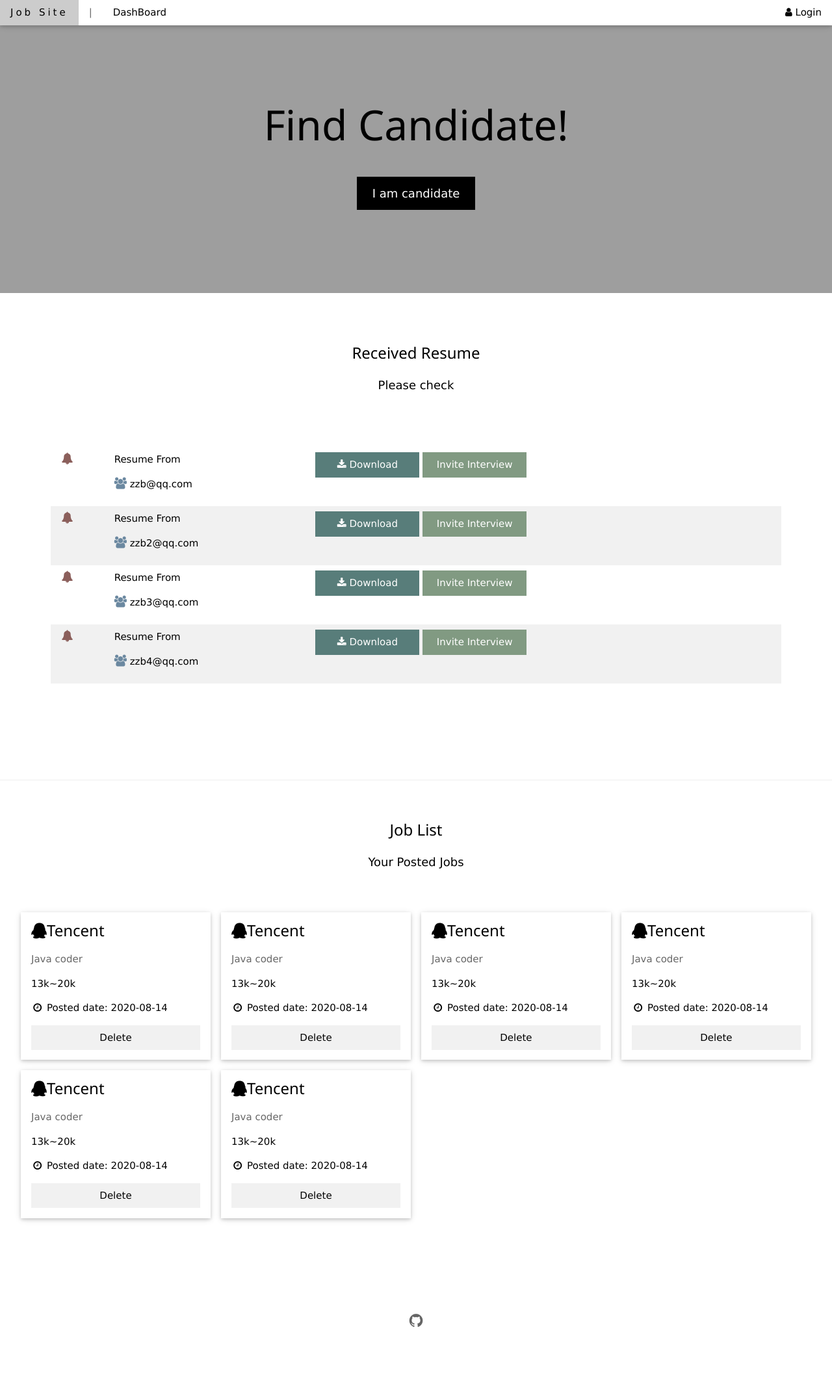
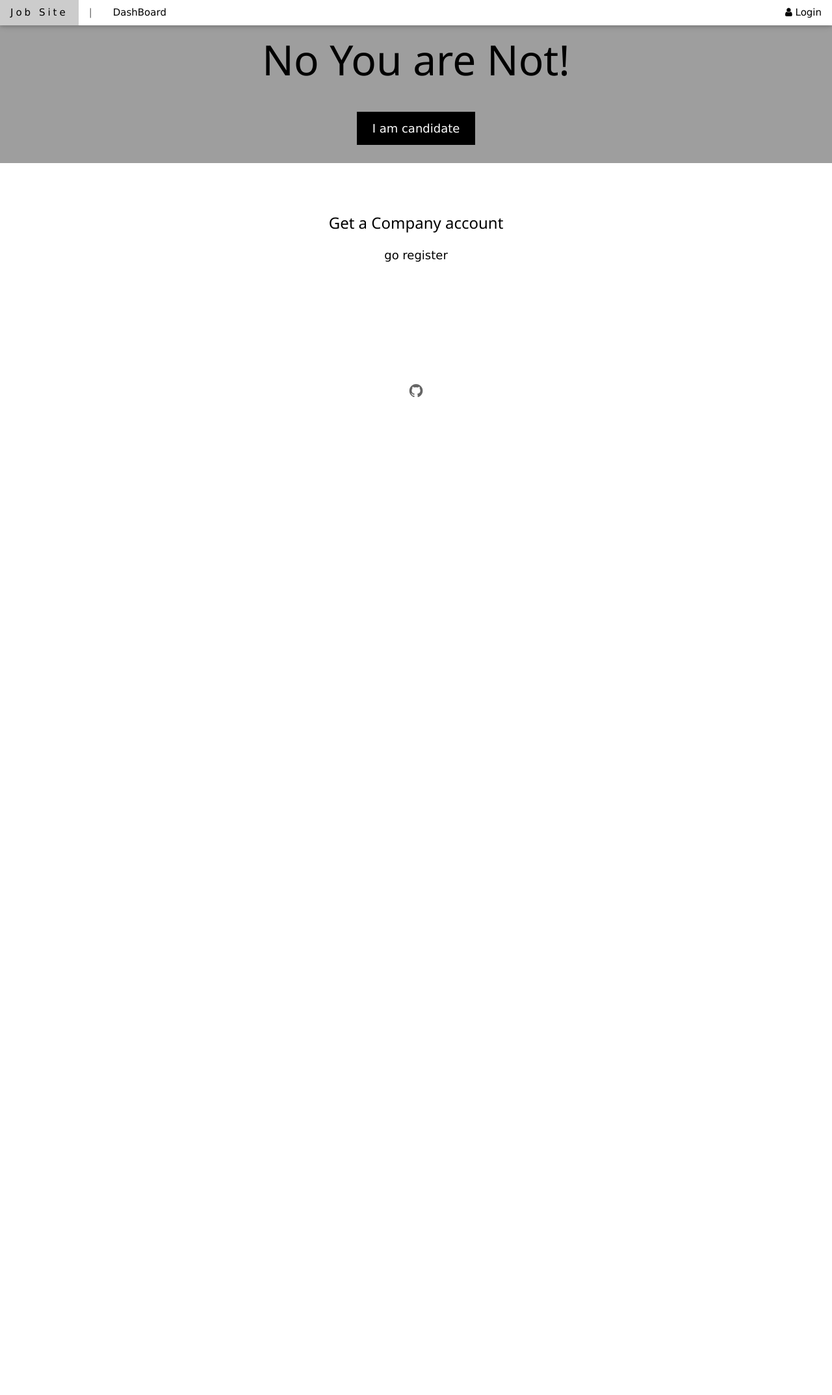
Before and after one commit to zzzbbb55/job_site, a Django app: page /recruiter_page/ in a window 1280 px wide. Shown: the whole page at 65% size. After the commit the page ends 612 px from the top, so only its background shows below. Run offline with Django 3.2, Linux system fonts and the light colour scheme; data comes from the database, SQL or seed files in the repository; both versions use the stored data as it was after the commit.

Commit message:
add resume lsit page and send resume module

```diff
--- a/job_site/templates/base.html
+++ b/job_site/templates/base.html
@@ -69,6 +69,7 @@ window.onload = function get_status(){
 
 }
 
+{% block script_func %}{% endblock %};
 function user_load(){
         var not_dis_user = document.getElementById('username_storage').innerText;
         var not_dis_user_type = document.getElementById('usertype_storage').innerText;
@@ -102,19 +103,6 @@ function user_load(){
 
 };
 
-// function user_logout(){
-//         var Http = new XMLHttpRequest();
-//         var url = "http://10.62.89.250:8090/logout"
-//         Http.open("POST",url);
-//         Http.setRequestHeader("Content-Type", "application/x-www-form-urlencoded");
-//         Http.send();
-//         Http.onreadystatechange=(e)=>{
-//             if (Http.readyState === 4){
-//             var extra_json = Http.responseText;
-//             window.location.href="http://10.62.89.250:8090/lcc"
-//             };
-//     };
-// };
 
 function openNav() {
   var x = document.getElementById("navDemo");
--- a/job_site/templates/recruiter_page.html
+++ b/job_site/templates/recruiter_page.html
@@ -20,10 +20,10 @@
 
     {% block content %}
 
-
+    {%if user_type == "recruiter" %}
 
     <!-- Header -->
-    <header class="w3-container w3-grey w3-center" style="padding:128px 16px">
+    <header class="w3-container w3-grey w3-center" style="padding:28px 16px">
       <h1 class="w3-margin w3-jumbo">Find Candidate!</h1>
       <!-- <p class="w3-xlarge">Template by w3.css</p> -->
       <button class="w3-button w3-black w3-padding-large w3-large w3-margin-top"
@@ -31,148 +31,92 @@
     </header>
 
  <!-- resume list Section -->
- <div class="w3-container w3-padding-64" style="padding:28px 16px" id="received">
+ <div class="w3-container w3-padding-64" style="padding:28px 1px" id="received">
   <h3 class="w3-center">Received Resume</h3>
     <p class="w3-center w3-large">Please check</p>
+    {%if not received_resume_list %}
+      <p class="w3-center w3-opacity"><i class="fa fa-info-circle w3-text-orange"></i> You have Never recevied a resume</p>
+
+
+      {%else%}
       <div class="w3-row-padding w3-grayscale w3-center w3-padding-64" style="padding-left:5%;padding-right:5%;">
-    <table class="w3-table w3-striped w3-white">
+      <table  class="w3-table w3-striped w3-bordered w3-border w3-hoverable w3-white">
+        {% for received_resume in received_resume_list %}
         <tr>
           <td><i class="fa fa-bell w3-text-red w3-large"></i></td>
-        <td>Resume From
-          <p><i class="fa fa-users w3-text-blue w3-large"></i> zzb@qq.com</p>
+          <td>
+            <p>From : <i class="fa fa-users w3-text-blue w3-large"></i> {{received_resume.user}} </p>
+            <p>for : {{received_resume.job}}</p>
             </td>
           <td><button class="w3-button w3-teal " style="width: 160px;"><i class="fa fa-download"></i> Download</button>
             <button class="w3-button w3-green " style="width: 160px;">Invite Interview</button></td>
           <!-- <td><button class="w3-button w3-green "><i class="fa fa-download"></i> Invite Interview</button></td> -->
         </tr>
-      <tr>
-        <td><i class="fa fa-bell w3-text-red w3-large"></i></td>
-        <td>Resume From
-          <p><i class="fa fa-users w3-text-blue w3-large"></i> zzb2@qq.com</p>
-          </td>
-          <td><button class="w3-button w3-teal " style="width: 160px;"><i class="fa fa-download"></i> Download</button>
-            <button class="w3-button w3-green " style="width: 160px;">Invite Interview</button></td>
-        <!-- <td><button class="w3-button w3-green "><i class="fa fa-download"></i> Invite Interview</button></td> -->
-      </tr>
-      <tr>
-        <td><i class="fa fa-bell w3-text-red w3-large"></i></td>
-        <td>Resume From
-          <p><i class="fa fa-users w3-text-blue w3-large"></i> zzb3@qq.com</p>
-          </td>
-          <td><button class="w3-button w3-teal " style="width: 160px;"><i class="fa fa-download"></i> Download</button>
-            <button class="w3-button w3-green " style="width: 160px;">Invite Interview</button></td>
-        <!-- <td><button class="w3-button w3-green "><i class="fa fa-download"></i> Invite Interview</button></td> -->
-      </tr>
-      <tr>
-        <td><i class="fa fa-bell w3-text-red w3-large"></i></td>
-        <td>Resume From
-          <p><i class="fa fa-users w3-text-blue w3-large"></i> zzb4@qq.com</p>
-          </td>
-          <td><button class="w3-button w3-teal " style="width: 160px;"><i class="fa fa-download"></i> Download</button>
-            <button class="w3-button w3-green " style="width: 160px;">Invite Interview</button></td>
-        <!-- <td><button class="w3-button w3-green "><i class="fa fa-download"></i> Invite Interview</button></td> -->
-      </tr>
-    </table></div>
+
+        {% endfor %}
+      </table>
+
+
     </div>
+    {%endif%}
+  </div>
+
     <hr>
     <!-- Team Section -->
 <div class="w3-container" style="padding:28px 16px" id="joblist">
     <h3 class="w3-center">Job List</h3>
     <p class="w3-center w3-large">Your Posted Jobs</p>
     <div class="w3-row-padding w3-grayscale" style="margin-top:64px">
+      {% for job in display_job_list %}
+
         <div class="w3-col l3 m6 w3-margin-bottom">
           <div class="w3-card">
             <!-- <img src="/w3images/team2.jpg" alt="John" style="width:100%"> -->
             <div class="w3-container">
-            <h3><i class="fa fa-qq"></i>Tencent</h3>
-            <p class="w3-opacity">Java coder</p>
-            <p>13k~20k</p>
-              <p><i class="fa fa-fw fa-clock-o"></i>  Posted date: 2020-08-14</p>
-               <p><button class="w3-button w3-light-grey w3-block">Delete</button></p>
+
+              <h3>{{ job.job_title }}<a style="padding-bottom: 10px;"></a></h3>
+              <!-- <p class="w3-text-red">{{ job.salary }}</p> -->
+              <h5 class="w3-text-red" style="margin-bottom: 0px;margin-top:5px">
+                <i class="fa fa-jpy w3-opacity fa-1 w3-text-dark-gray" style="font-size:12px"></i>  {{ job.salary }}</h5>
+              <p class="w3-opacity"><i class="fa fa-building-o"></i>  {{ job.company }}</p>
+              <p class="w3-opacity"><i class="fa fa-map-marker"></i>  {{ job.location }}</p>
+              <div  class="w3-opacity">
+                  <h6><strong>requirements :</strong></h6>
+                  <div style="white-space: pre-line; overflow:auto;height: 80px;">{{ job.requirements }}</div>
+              </div>
+              <p><i class="fa fa-fw fa-clock-o"></i>  Posted date: {{ job.data }}</p>
+              <div style="display: none;" id={{job.id}}>{{job.received_resume}}</div>
+
+              <form action="/delete_job/" method="post">
+
+                <input style="display:none" type="text" name="job_id" value="{{job.id}}" id="" placeholder="" >
+                <input style="display:none" type="text" name="username" value="{{username}}" id="" placeholder="" >
+                <p><input  type="submit" class="w3-button w3-light-grey w3-block"  value="Delete Job" ></i></input></p>
+
+              </form>
+
+
             </div>
           </div>
         </div>
-      <div class="w3-col l3 m6 w3-margin-bottom">
-        <div class="w3-card">
-          <!-- <img src="/w3images/team1.jpg" alt="Jane" style="width:100%"> -->
-          <div class="w3-container">
-            <h3><i class="fa fa-qq"></i>Tencent</h3>
-            <p class="w3-opacity">Java coder</p>
-            <p>13k~20k</p>
-              <p><i class="fa fa-fw fa-clock-o"></i>  Posted date: 2020-08-14</p>
-               <p><button class="w3-button w3-light-grey w3-block">Delete</button></p>          </div>
+        {% endfor %}
+
+
+
   </div>
 </div>
-      <div class="w3-col l3 m6 w3-margin-bottom">
-        <div class="w3-card">
-          <!-- <img src="/w3images/team3.jpg" alt="Mike" style="width:100%"> -->
-          <div class="w3-container">
-            <h3><i class="fa fa-qq"></i>Tencent</h3>
-            <p class="w3-opacity">Java coder</p>
-            <p>13k~20k</p>
-                <p><i class="fa fa-fw fa-clock-o"></i>  Posted date: 2020-08-14</p>
-               <p><button class="w3-button w3-light-grey w3-block">Delete</button></p>          </div>
+
+{%else%}
+<header class="w3-container w3-grey w3-center" style="padding:28px 16px">
+  <h1 class="w3-margin w3-jumbo">No You are Not!</h1>
+  <!-- <p class="w3-xlarge">Template by w3.css</p> -->
+  <button class="w3-button w3-black w3-padding-large w3-large w3-margin-top"
+  onclick="window.location.href='/index'">I am candidate</button>
+</header>
+
+<div class="w3-container w3-padding-64" style="padding:28px 1px" id="received">
+  <h3 class="w3-center">Get a Company account</h3>
+    <p class="w3-center w3-large">go register</p>
 </div>
-      </div>
-      <div class="w3-col l3 m6 w3-margin-bottom">
-        <div class="w3-card">
-          <!-- <img src="/w3images/team4.jpg" alt="Dan" style="width:100%"> -->
-          <div class="w3-container">
-            <h3><i class="fa fa-qq"></i>Tencent</h3>
-            <p class="w3-opacity">Java coder</p>
-            <p>13k~20k</p>
-              <p><i class="fa fa-fw fa-clock-o"></i>  Posted date: 2020-08-14</p>
-               <p><button class="w3-button w3-light-grey w3-block">Delete</button></p>          </div>
-        </div>
-      </div>
-      <div class="w3-col l3 m6 w3-margin-bottom">
-        <div class="w3-card">
-          <!-- <img src="/w3images/team4.jpg" alt="Dan" style="width:100%"> -->
-          <div class="w3-container">
-            <h3><i class="fa fa-qq"></i>Tencent</h3>
-            <p class="w3-opacity">Java coder</p>
-            <p>13k~20k</p>
-                <p><i class="fa fa-fw fa-clock-o"></i>  Posted date: 2020-08-14</p>
-               <p><button class="w3-button w3-light-grey w3-block">Delete</button></p>          </div>
-        </div>
-      </div>
-      <div class="w3-col l3 m6 w3-margin-bottom">
-        <div class="w3-card">
-          <!-- <img src="/w3images/team4.jpg" alt="Dan" style="width:100%"> -->
-          <div class="w3-container">
-            <h3><i class="fa fa-qq"></i>Tencent</h3>
-            <p class="w3-opacity">Java coder</p>
-            <p>13k~20k</p>
-              <p><i class="fa fa-fw fa-clock-o"></i>  Posted date: 2020-08-14</p>
-               <p><button class="w3-button w3-light-grey w3-block">Delete</button></p>          </div>
-        </div>
-      </div>
-    </div>
-  </div>
+{%endif%}
   {% endblock %}
-
-    <!-- Footer -->
-    <!-- <footer class="w3-container w3-padding-64 w3-center w3-opacity">
-      <div class="w3-xlarge w3-padding-32">
-        <i class="fa fa-facebook-official w3-hover-opacity"></i>
-        <i class="fa fa-instagram w3-hover-opacity"></i>
-        <i class="fa fa-snapchat w3-hover-opacity"></i>
-        <i class="fa fa-pinterest-p w3-hover-opacity"></i>
-        <i class="fa fa-twitter w3-hover-opacity"></i>
-        <i class="fa fa-linkedin w3-hover-opacity"></i>
-     </div>
-    </footer>
-
-    <script>
-    function myFunction() {
-      var x = document.getElementById("navDemo");
-      if (x.className.indexOf("w3-show") == -1) {
-        x.className += " w3-show";
-      } else {
-        x.className = x.className.replace(" w3-show", "");
-      }
-    }
-    </script>
-
-    </body>
-</html> -->
--- a/job_site/urls.py
+++ b/job_site/urls.py
@@ -27,5 +27,6 @@ urlpatterns = [
     re_path(r'^user_login/$', views.user_login, name='user_login'),
     re_path(r'^user_logout/$', views.user_logout, name='user_logout'),
     re_path(r'^user_register/$', views.user_register, name='user_register'),
+    re_path(r'^send_resume/$', views.send_resume, name='send_resume'),
     path('message/<title>/<message>/<redirect_url>/', views.message_page, name='message_page'),
 ]
--- a/job_site/views.py
+++ b/job_site/views.py
@@ -43,8 +43,24 @@ def my_resume(request):
 
 def recruiter_page(request):
     context =  get_user_name_and_type(request)
-    # if context["user_type"] == "candidate":
-    #     return redirect(reverse("index"))
+    job_list = job_item.objects.filter(company=context["username"]).order_by("posted_date").reverse()
+    display_job_list = list()
+    received_resume_list = list()
+    for each_job in job_list:
+        if each_job.received_resume != "":
+            sent_user_list = each_job.received_resume.split("/")
+            for each_user in sent_user_list:
+                if each_user != "" and each_user != " " : received_resume_list.append({"user":each_user,"job":each_job.job_title,"job_id":each_job.id})
+        display_job_list.append({"id":each_job.id,
+                                 "job_title": each_job.job_title,
+                                 "company":each_job.company,
+                                 "location":each_job.location,
+                                 "salary":each_job.salary,
+                                 "requirements":each_job.requirement,
+                                 "received_resume":each_job.received_resume,
+                                 "data":each_job.posted_date.strftime("%Y-%m-%d")})
+    context["display_job_list"] = display_job_list
+    context["received_resume_list"] = received_resume_list
     return render(request, 'recruiter_page.html', context)
 
 def dashboard(request):
@@ -124,11 +140,13 @@ def user_register(request):
     try:
         massage = "pass"
         print (request.POST["people_type"])
+        if "/" in request.POST["username"]:
+            raise Exception("error : illegal character '/' ")
         if request.POST["people_type"] == "candidate":
             username = request.POST["username"]
             if request.POST["password"] == request.POST["password_confirm"]:
                 password = request.POST["password"]
-                if len(User.objects.filter(username=username)) == 0:
+                if len(User.objects.filter(username=username)) == 0 and len(recruiter.objects.filter(company_name=username)) == 0:
                     new_user = User(username=username,password=password,resume_url="")
                     new_user.save()
                 else:
@@ -137,11 +155,12 @@ def user_register(request):
                 raise ( "error : password is not same as password_confirm")
         else:
             company_name = request.POST["username"]
+
             company_location = request.POST["company_location"]
             company_description = request.POST["company_description"]
             if request.POST["password"] == request.POST["password_confirm"]:
                 password = request.POST["password"]
-                if len(recruiter.objects.filter(company_name=company_name)) == 0:
+                if len(recruiter.objects.filter(company_name=company_name)) == 0 and len(User.objects.filter(username=company_name)) == 0:
                     new_company = recruiter(company_name=company_name,password=password,info=company_location,describe=company_description,user_type="recruiter")
                     new_company.save()
                 else:
@@ -174,6 +193,19 @@ def add_job(request):
             # raise Exception("please fiil up or args")
         return redirect("/message/ok/job_has_added/dashboard/")
 
+def send_resume(request):
+    if request.POST["username"] == "logout":
+            return redirect(reverse("login_page"))
+    if request.POST:
+
+        job_id = request.POST["job_id"]
+        username = request.POST["username"]
+        job = job_item.objects.get(id=job_id)
+        now_data = job.received_resume
+        job.received_resume = now_data + '/' + username
+        job.save()
+        return redirect("/index/#jobcard%s" % job_id)
+
 def message_page(request,title,message,redirect_url):
     context          = {}
     context['title'] = title
```
Also changed, not shown: job_site/templates/index.html (+26 -3 lines), db.sqlite3. Lines whose indentation alone changed are shown as unchanged.
